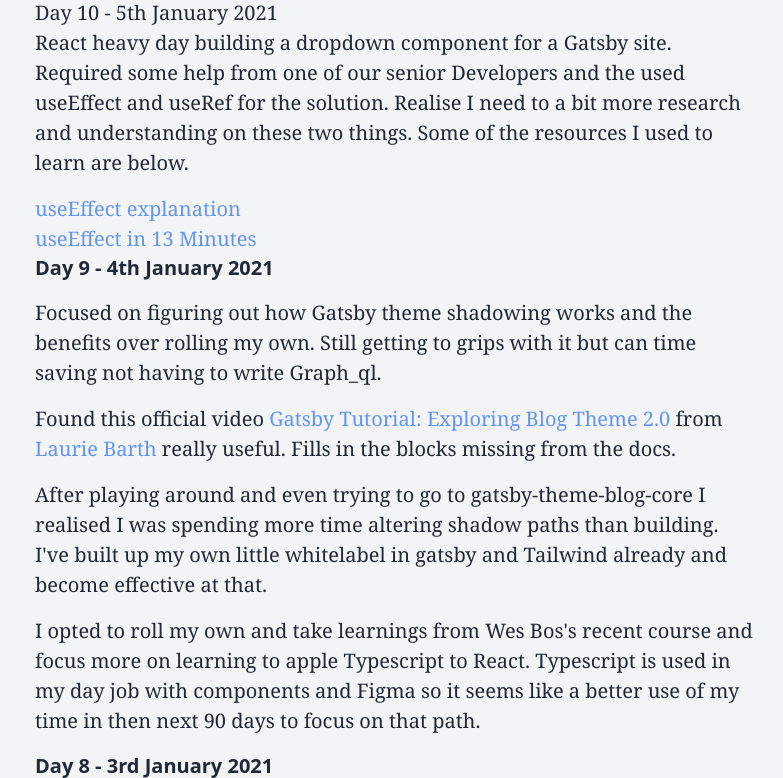
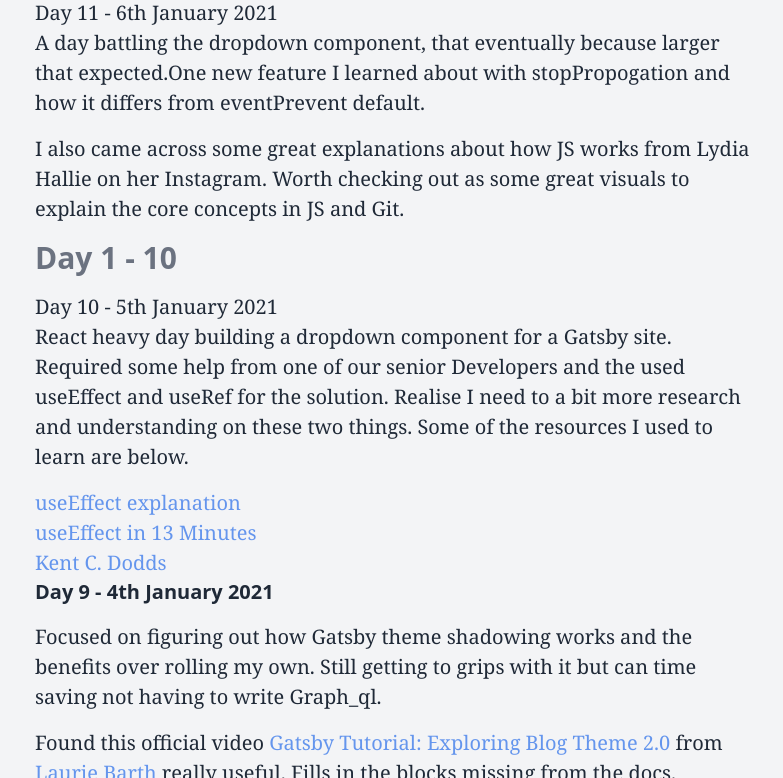
Before and after one commit to just-andy/100DaysCode, a plain HTML site: page index.html in a window 1280 px wide. Shown: the part 610-1388 px from the top of the page, without its empty margins (245-1028 px from the left). Drawn offline with nearby package versions, Linux system fonts and the light colour scheme.

Commit message:
updated content

```diff
--- a/index.html
+++ b/index.html
@@ -60,7 +60,16 @@
             <p class="py-6">I identified that I had lost the mental stimulation of learning. Although I work in code as part of my day job I wasn't taking the time to learn all the courses or tutorials I'd bookmarked. I took <a href="https://mastergatsby.com/" title="Wes Bos Master Gatsby Course" target="_blank" rel="external" >Wes Bos "Master Gatsby"</a> course and realised the challenge of learning and problem solving was what I needed for my mental health. </p>
 
             <p class="py-6">This loooong list is my notes on what I tackled on my <a href="https://www.100daysofcode.com/" title="100 Days of Code" target="_blank" rel="external">#100DaysofCode</a>.</p>
-
+            <h2 class="text-3xl font-bold font-sans mb-4 text-gray-500">Day 11 - 20</h2>
+            <dl>
+                <dt>
+                    Day 11 - 6th January 2021
+                </dt>
+                <dd>
+                    <p>A day battling the dropdown component, that eventually because larger that expected.One new feature I learned about with stopPropogation and how it differs from eventPrevent default.</p>
+                    <p>I also came across some great explanations about how JS works from <a href="https://www.instagram.com/theavocoder/?hl=en" target="_blank" rel="external"></a>Lydia Hallie on her Instagram</a>. Worth checking out as some great visuals to explain the core concepts in JS and Git.</p>
+                </dd>
+                </dl>
             <h2 class="text-3xl font-bold font-sans mb-4 text-gray-500">Day 1 - 10</h2>
             <dl>
                 <dt>
@@ -71,6 +80,8 @@
                     <ul>
                         <li><a href="https://dmitripavlutin.com/react-useeffect-explanation/" target="_blank" rel="external" title="useEffect explanation">useEffect explanation</a></li>
                         <li><a href="https://www.youtube.com/watch?v=0ZJgIjIuY7U/" target="_blank" rel="external" title="useEffect in 13 Minutes">useEffect in 13 Minutes</a></li>
+                        <li><a href="https://www.youtube.com/watch?v=dIPvgHEM-2s" target="_blank" rel="external" title="How to use useEffect dependencies properly">Kent C. Dodds</a>
+                        </li>
                     </ul>
                 </dd>
                 <dt class="text-xl font-bold font-sans pb-4">
```
